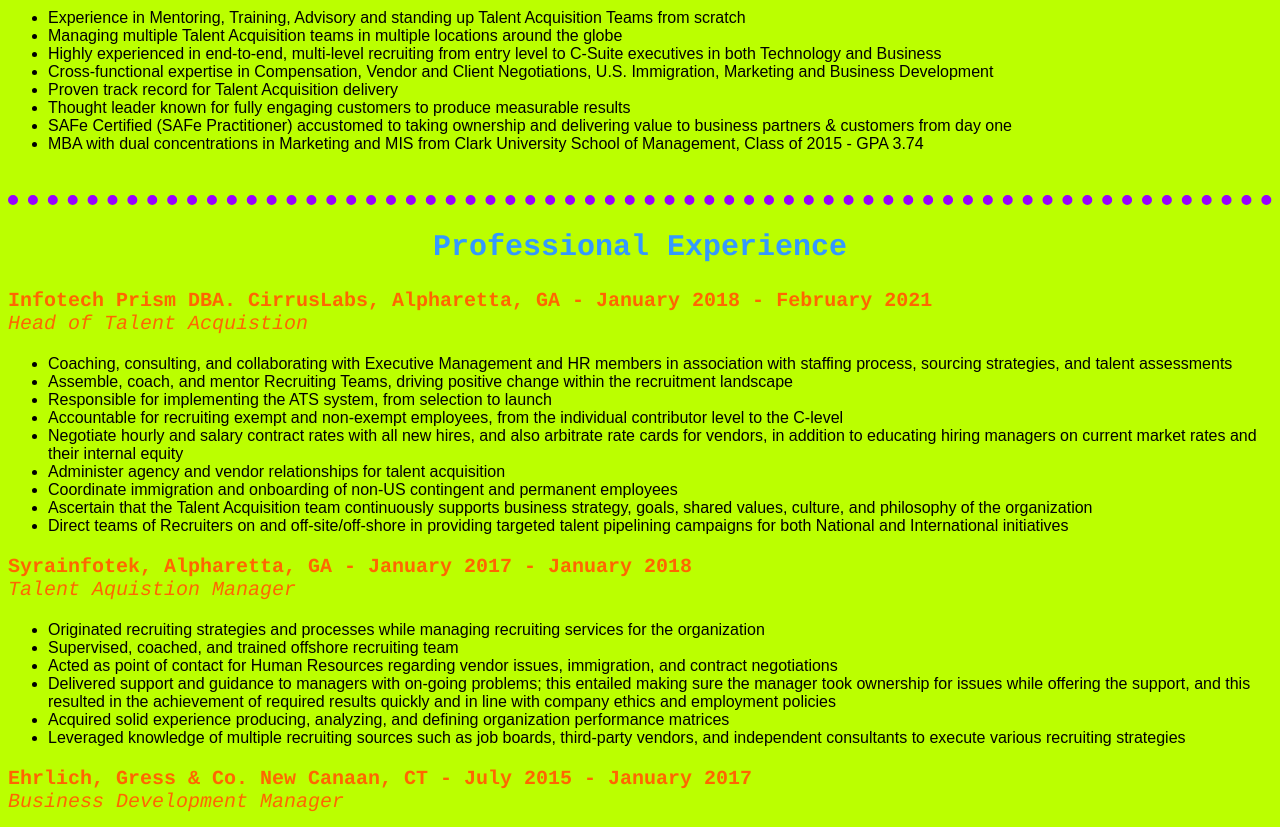
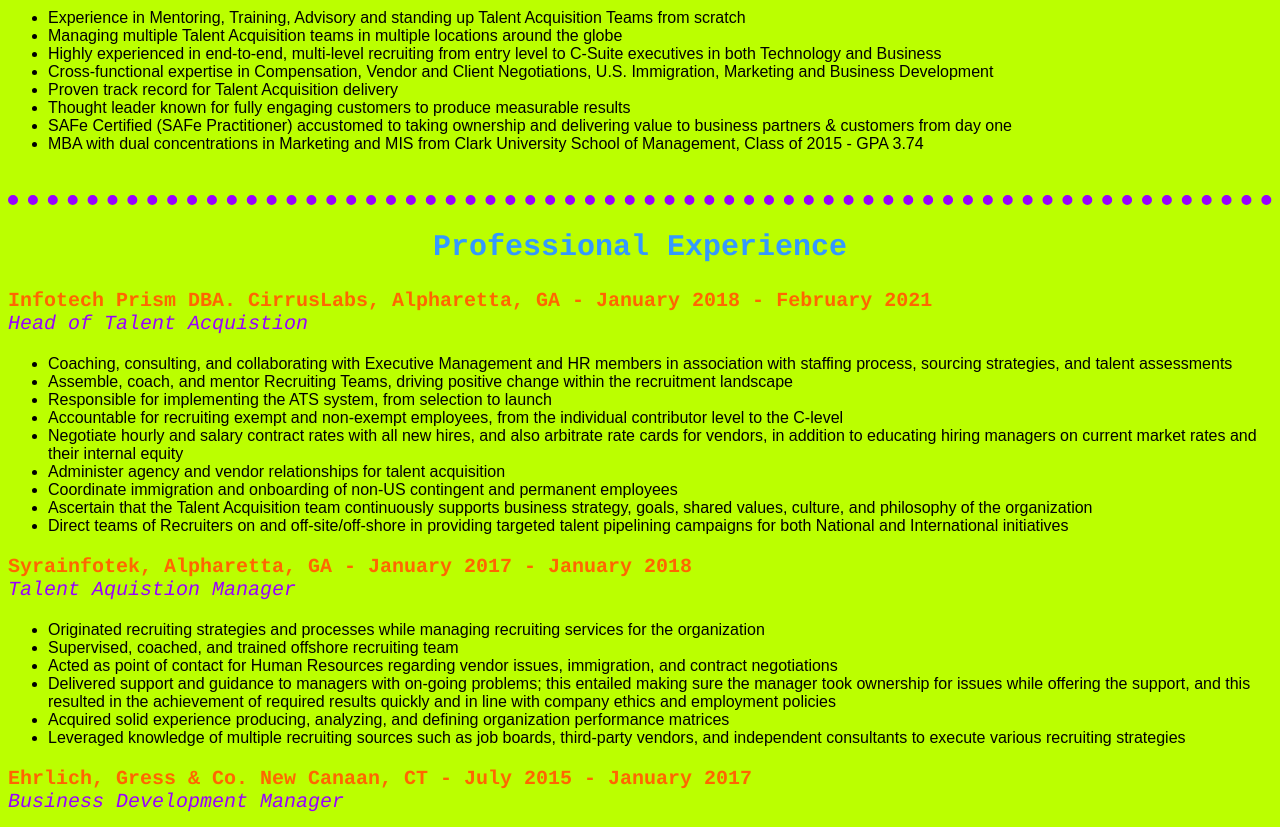
Before and after one commit to irashid04/Resume, a plain HTML site: page index.html in a window 1280 px wide. Shown: the part 683-1510 px from the top of the page. Drawn offline with Linux system fonts and the light colour scheme; files whose address does not match are found by name.

Commit message:
Update index.html

```diff
--- a/index.html
+++ b/index.html
@@ -46,6 +46,11 @@
       border-width: 10px;
       border-color: #9900ff;
     }
+
+    em {
+      color: #9900ff;
+    }
+
   </style>
 </head>
 
```
